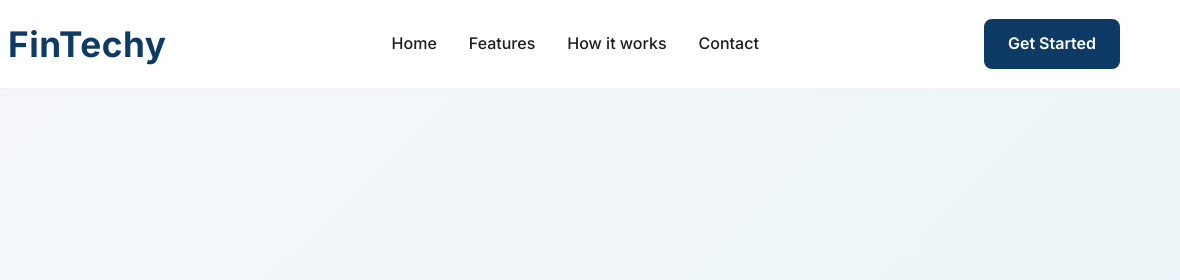
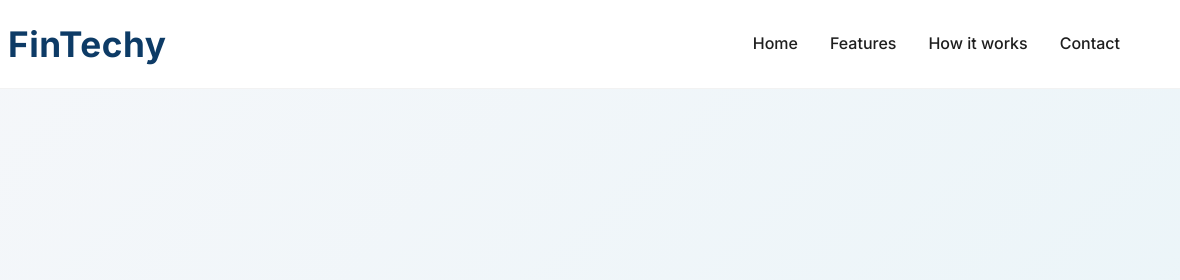
Before and after one commit to pavel13595/fintechy-landing, a plain HTML site: page index.html in a window 1280 px wide. Shown: the top 280 px of the page, 100-1280 px from the left. Drawn offline with Linux system fonts and the light colour scheme.

Commit message:
main: remove Get Started button from header

```diff
--- a/index.html
+++ b/index.html
@@ -72,7 +72,6 @@
                         <li><a href="#contact">Contact</a></li>
                     </ul>
                 </nav>
-                <a href="#contact" class="cta-button">Get Started</a>
             </div>
         </div>
     </header>
```
